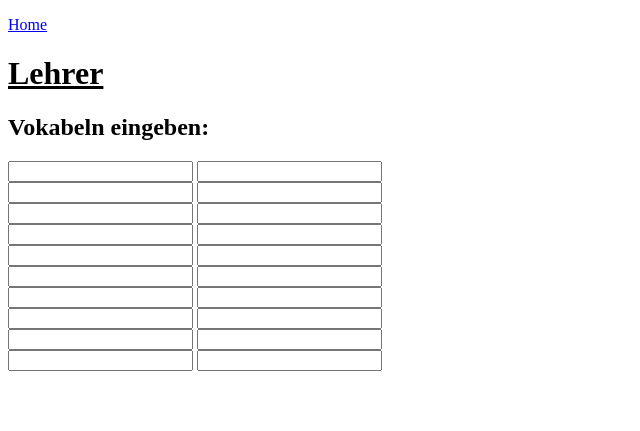
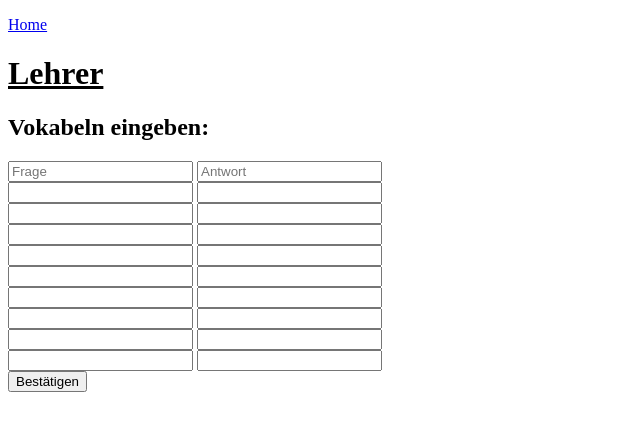
Before and after one commit to httfbw/100Points, a Flask app: page /teach/ in a window 1280 px wide. Shown: the top 431 px of the page, without its empty margins (0-640 px from the left). Run offline with Flask 2, Linux system fonts and the light colour scheme.

Commit message:
lehrer update

```diff
--- a/templates/teach.html
+++ b/templates/teach.html
@@ -11,8 +11,8 @@
   <h1><u>Lehrer</u></h1>
   <h2>Vokabeln eingeben:</h2>
 
-  <input id="question-1" type="text" name="" value="">
-  <input id="answer-1"type="text" name="" value="">
+  <input id="question-1" type="text" name="" value="" placeholder="Frage">
+  <input id="answer-1"type="text" name="" value="" placeholder="Antwort">
   <br>
   <input id="question-2" type="text" name="" value="">
   <input id="answer-2"type="text" name="" value="">
@@ -42,6 +42,7 @@
   <input id="answer-10"type="text" name="" value="">
   <br>
 
+<button type="submit">Bestätigen</button>
 
 </body>
 </html>
```
